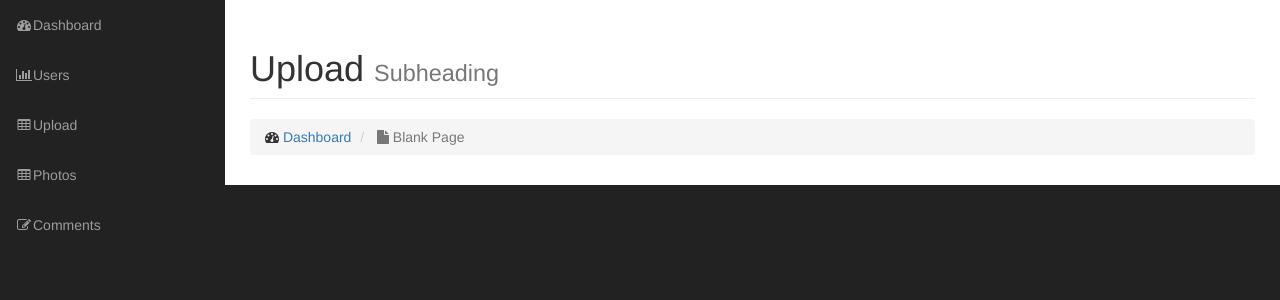
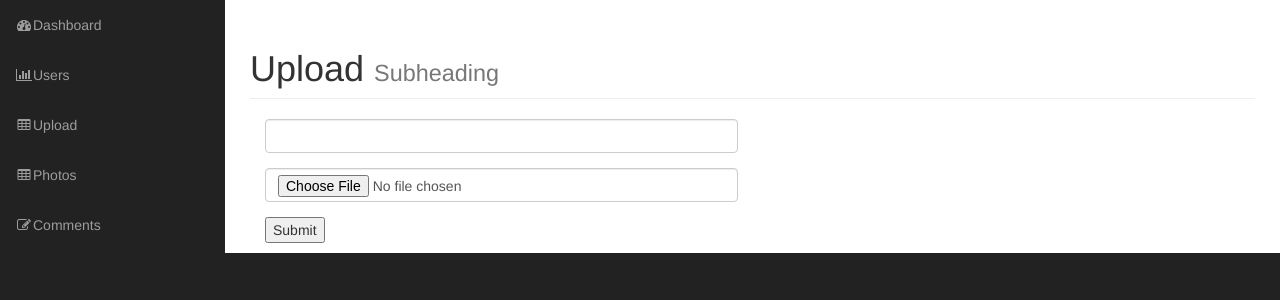
Before and after one commit to XhuljanoKocia/Gallery-PHP, a PHP site: page /admin/upload.php in a window 1280 px wide. Shown: the part 51-351 px from the top of the page. Run offline with PHP 8.4, Linux system fonts and the light colour scheme; the visitor is signed in with stand-in values (Sample User, id 1); grey boxes labelled with a size stand in for pictures from a placeholder-image service; some libraries are stand-ins or nearby versions.

Commit message:
HTML Form Creation

```diff
--- a/admin/upload.php
+++ b/admin/upload.php
@@ -1,4 +1,9 @@
 <?php include("includes/header.php"); ?>
+<?php
+    if(!$session -> is_signed_in()){
+        redirect("login.php");
+    }
+?>
 
         <!-- Navigation -->
         <nav class="navbar navbar-inverse navbar-fixed-top" role="navigation">
@@ -19,14 +24,17 @@
                     Upload
                     <small>Subheading</small>
                 </h1>
-                <ol class="breadcrumb">
-                    <li>
-                        <i class="fa fa-dashboard"></i>  <a href="index.html">Dashboard</a>
-                    </li>
-                    <li class="active">
-                        <i class="fa fa-file"></i> Blank Page
-                    </li>
-                </ol>
+                <div class="col-md-6">
+                    <form action="upload.php" method="post" enctype="multipart/form-data">
+                        <div class="form-group">
+                            <input type="text" name="title" class="form-control">
+                        </div>
+                        <div class="form-group">
+                            <input type="file" name="file_upload" class="form-control">
+                        </div>
+                        <input type="submit" name="submit">
+                    </form>
+                </div>
             </div>
         </div>
         <!-- /.row -->
```
